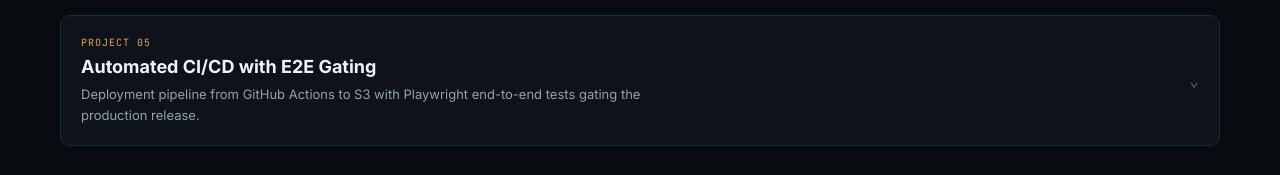
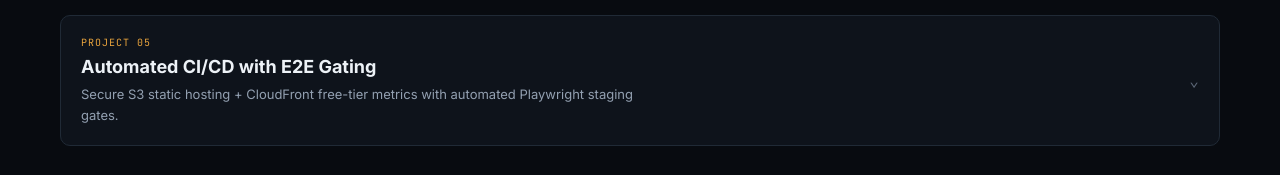
Before and after one commit to neehar2601/Resume, a React (Vite) app: page / in a window 1280 px wide. Shown: the part 1877-2052 px from the top of the page. Built offline with nearby package versions, Linux system fonts and the light colour scheme.

Commit message:
feat(portfolio): add architectural rationale for S3 hosting, CloudFront free tier metrics, and GitHub Actions CI/CD

```diff
--- a/src/components/CicdPipelineSandbox.tsx
+++ b/src/components/CicdPipelineSandbox.tsx
@@ -203,7 +203,46 @@ export function CicdPipelineSandbox() {
         <section className="section sandbox-section">
           <div className="container">
             <div className="sandbox-section-heading">
-              <span>02 / live environment &amp; source</span>
+              <span>02 / design rationale &amp; tradeoffs</span>
+              <h2>Why S3, CloudFront Free Tier &amp; GitHub Actions?</h2>
+            </div>
+            <div className="college-decision-grid" style={{ gridTemplateColumns: 'repeat(auto-fit, minmax(280px, 1fr))' }}>
+              <article className="college-decision-card">
+                <span>WHY S3 STATIC HOSTING?</span>
+                <strong>Familiar AWS tooling &amp; proven security.</strong>
+                <p>
+                  Having hands-on expertise with AWS cloud services, S3 static website hosting was the natural choice. It provides a secure, reliable foundation for static web assets without the server management overhead, patching, or idle infrastructure costs of running EC2 or containers.
+                </p>
+              </article>
+              <article className="college-decision-card">
+                <span>WHY CLOUDFRONT FREE TIER?</span>
+                <strong>Free built-in metrics &amp; SSL without extra monitoring spend.</strong>
+                <p>
+                  Instead of spending extra budget on third-party monitoring tools or dedicated logging infrastructure, CloudFront's free tier provides native HTTPS SSL/TLS protection, fast global edge caching, and built-in access metrics (viewer locations, request counts, HTTP error rates, and cache hit ratios) out of the box.
+                </p>
+              </article>
+              <article className="college-decision-card">
+                <span>WHY GITHUB ACTIONS?</span>
+                <strong>Frictionless CI/CD &amp; native secret integration.</strong>
+                <p>
+                  Integrating deployment workflows directly into GitHub Actions eliminated the need for a separate self-hosted CI server. Secrets (AWS keys and CloudFront distribution IDs) are securely managed natively, enabling simple <code>aws s3 sync</code> and cache invalidation on every push.
+                </p>
+              </article>
+              <article className="college-decision-card">
+                <span>WHY PLAYWRIGHT E2E GATING?</span>
+                <strong>Automated staging verification before production release.</strong>
+                <p>
+                  Gating the production deployment ensures that broken commits never touch <code>devopslearnercorner.org</code>. Playwright runs headless browser regression checks against the staging S3 bucket first, and only promotes to production and invalidates edge caches once all tests pass.
+                </p>
+              </article>
+            </div>
+          </div>
+        </section>
+
+        <section className="section sandbox-section">
+          <div className="container">
+            <div className="sandbox-section-heading">
+              <span>03 / live environment &amp; source</span>
               <h2>DevOps Hub Deployment &amp; Repository</h2>
             </div>
             <div className="source-grid">
--- a/src/components/Pipeline.tsx
+++ b/src/components/Pipeline.tsx
@@ -119,14 +119,14 @@ const projectConfigs: Record<string, ProjectSimConfig> = {
       '5/5 · CloudFront cache invalidation created (/*) — production site live',
     ],
     metrics: {
-      head1: 'Test Verification',
-      tag1: 'Playwright E2E',
-      val1: '12/12 passed (100%)',
-      sub1: 'Staging S3 URL · zero regressions',
-      head2: 'Production Release',
-      tag2: 'AWS S3 + CloudFront',
-      val2: 'devopslearnercorner.org',
-      sub2: 'S3 sync completed · edge cache invalidated',
+      head1: 'Cost & Edge Telemetry',
+      tag1: 'CloudFront Free Tier',
+      val1: '$0 / month',
+      sub1: 'Built-in edge metrics · HTTPS encryption · no extra monitoring spend',
+      head2: 'Validation & Gating',
+      tag2: 'Playwright + GitHub Actions',
+      val2: 'E2E tests passed (100%)',
+      sub2: 'Secure S3 staging gate · production sync & cache invalidation',
     },
   },
 }
--- a/src/data/projects.ts
+++ b/src/data/projects.ts
@@ -90,9 +90,9 @@ export const projects: Project[] = [
     id: 'cicd-pipeline',
     index: '05',
     title: 'Automated CI/CD with E2E Gating',
-    subtitle: 'Deployment pipeline from GitHub Actions to S3 with Playwright end-to-end tests gating the production release.',
+    subtitle: 'Secure S3 static hosting + CloudFront free-tier metrics with automated Playwright staging gates.',
     description:
-      'Explore the CI/CD pipeline powering the live DevOps Hub (devopslearnercorner.org). This simulates pushing to a test environment, executing automated Playwright E2E tests, and promoting to the CloudFront production environment only when all tests pass.',
+      'Explore the CI/CD pipeline powering the live DevOps Hub (devopslearnercorner.org). Built leveraging AWS expertise with secure S3 static hosting, CloudFront free tier for HTTPS and built-in edge access metrics without extra monitoring spend, and GitHub Actions with Playwright automated release gating.',
     tags: ['GitHub Actions', 'Playwright', 'S3', 'CloudFront', 'CI/CD', 'Automated Testing'],
     stages: [
       { id: 'github', name: 'GitHub', detail: 'commit', short: 'GH' },
```
